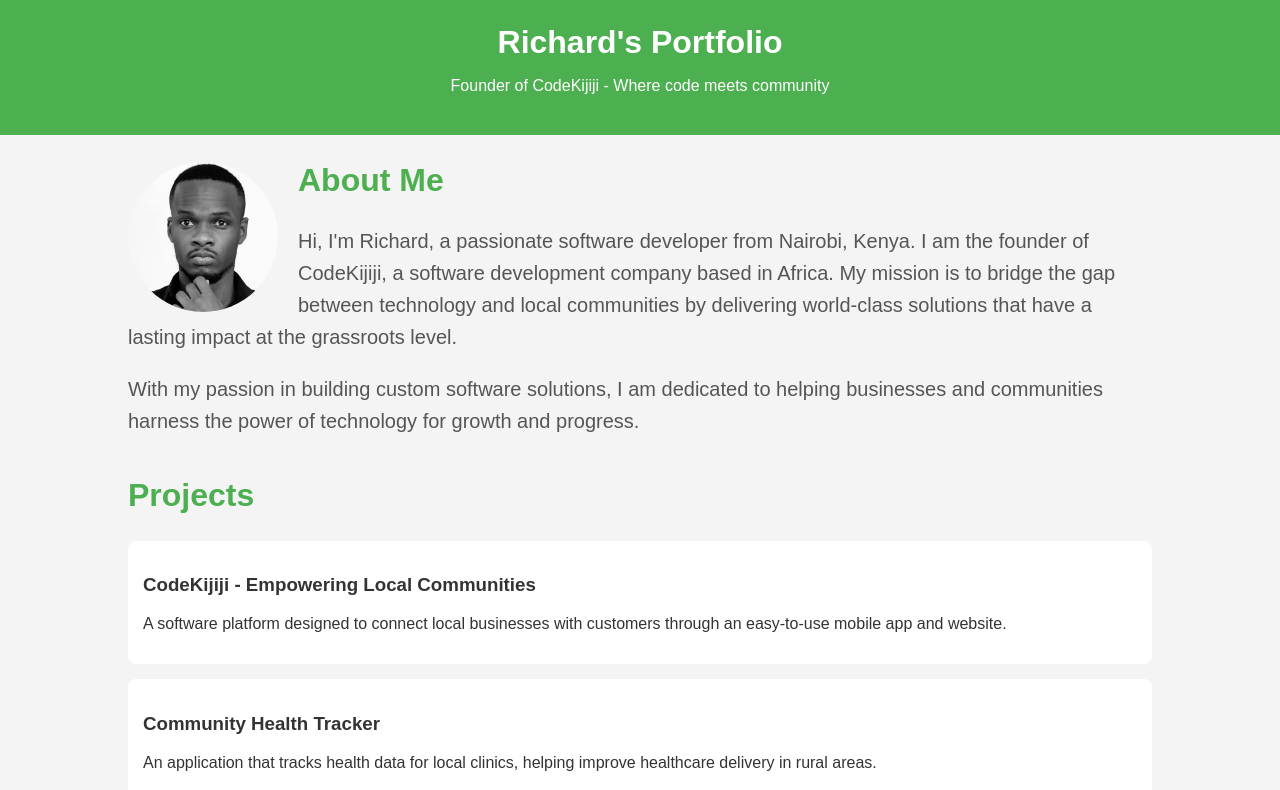
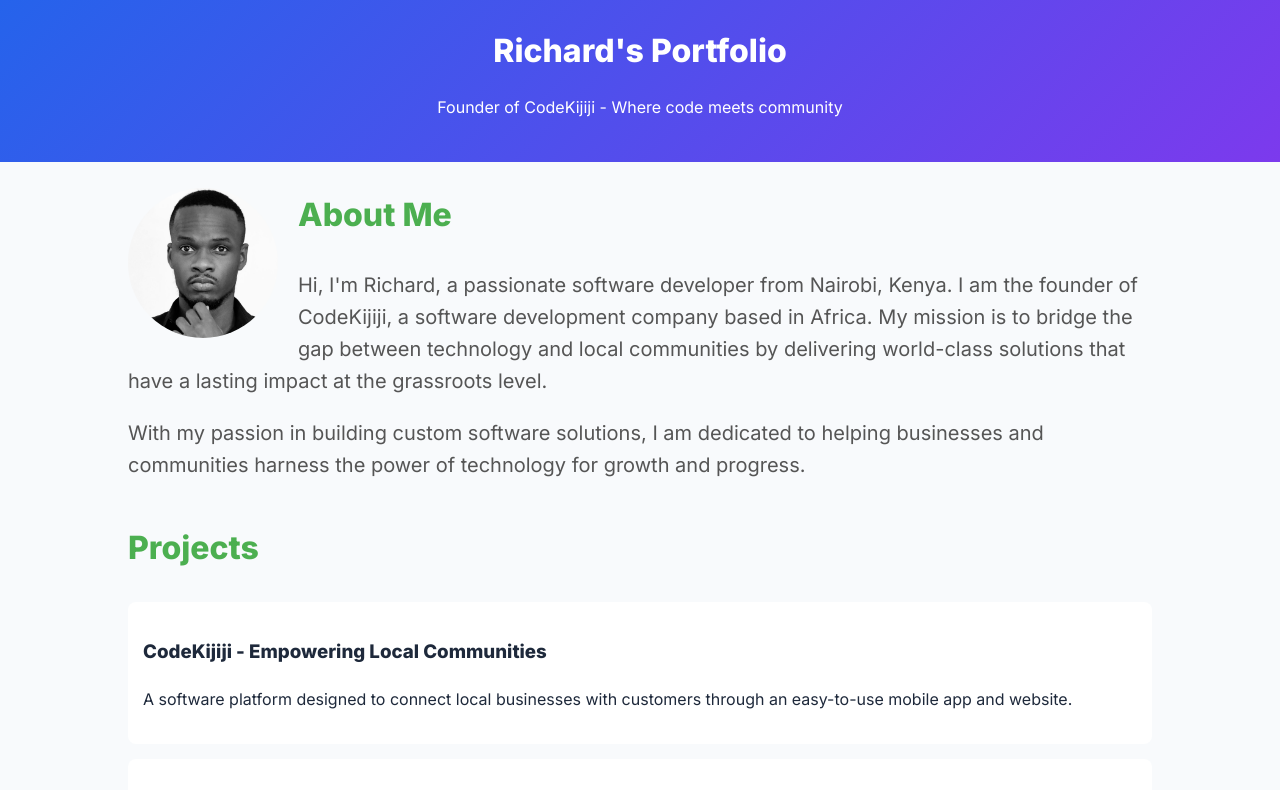
Before and after one commit to olella93/phase-0-portfolio, a plain HTML site: page index.html in a window 1280 px wide. Shown: the top 790 px of the page. Drawn offline with Linux system fonts and the light colour scheme.

Commit message:
body css styling updated

```diff
--- a/css/style.css
+++ b/css/style.css
@@ -1,12 +1,14 @@
 body {
-    font-family: Arial, sans-serif;
+    font-family: 'Inter', system-ui, -apple-system, BlinkMacSystemFont, sans-serif;
     margin: 0;
     padding: 0;
-    background-color: #f4f4f4;
-    color: #333;
+    background-color: #f8fafc;
+    color: #1e293b;
+    line-height: 1.7;
 }
 
 header {
+    background: linear-gradient(135deg, #2563EB, #7C3AED);
     background-color: #4CAF50;
     color: white;
     text-align: center;
--- a/index.html
+++ b/index.html
@@ -6,6 +6,8 @@
     <title>Richard's Portfolio</title>
 
     <link rel="stylesheet" href="./css/style.css">
+
+    <link href="https://fonts.googleapis.com/css2?family=Inter:wght@400;600;800&display=swap" rel="stylesheet">
 
     <link rel="stylesheet" href="https://cdnjs.cloudflare.com/ajax/libs/font-awesome/6.7.2/css/all.min.css" integrity="sha512-Evv84Mr4kqVGRNSgIGL/F/aIDqQb7xQ2vcrdIwxfjThSH8CSR7PBEakCr51Ck+w+/U6swU2Im1vVX0SVk9ABhg==" crossorigin="anonymous" referrerpolicy="no-referrer" />
 
```
